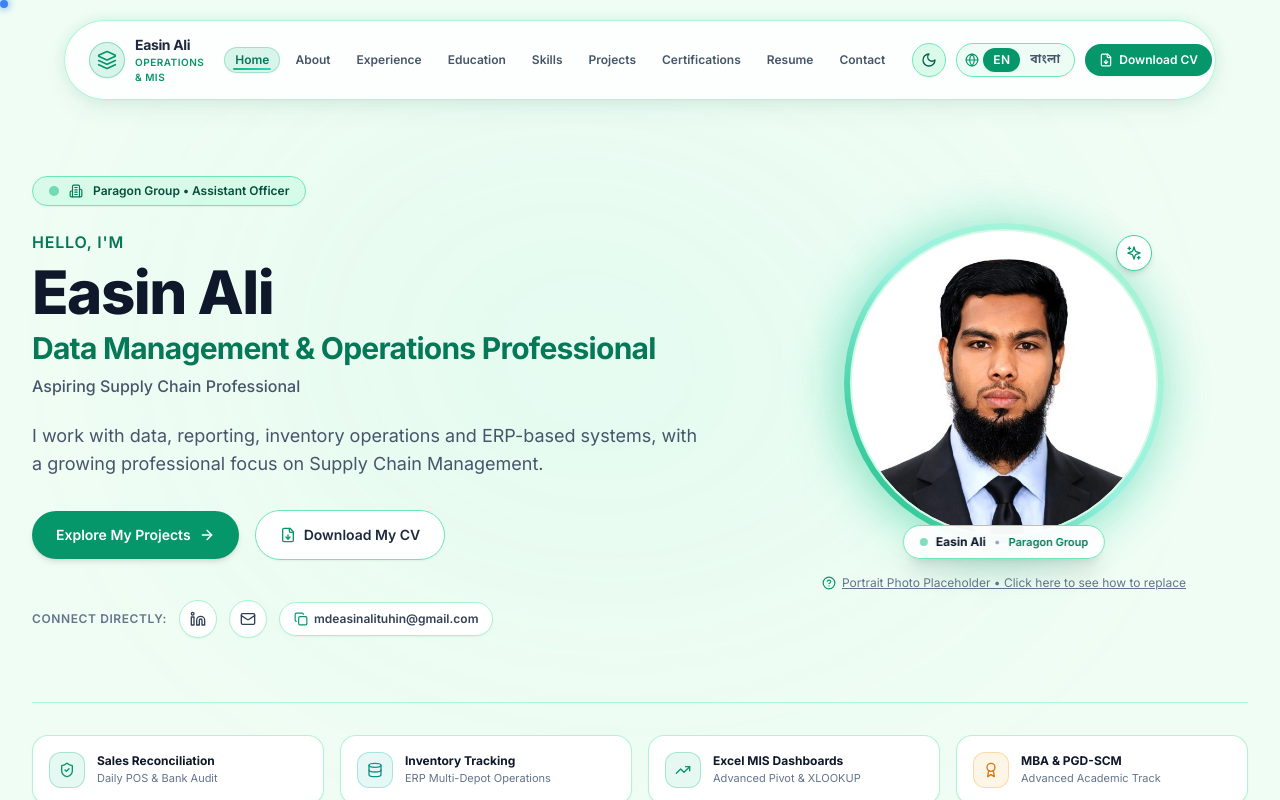
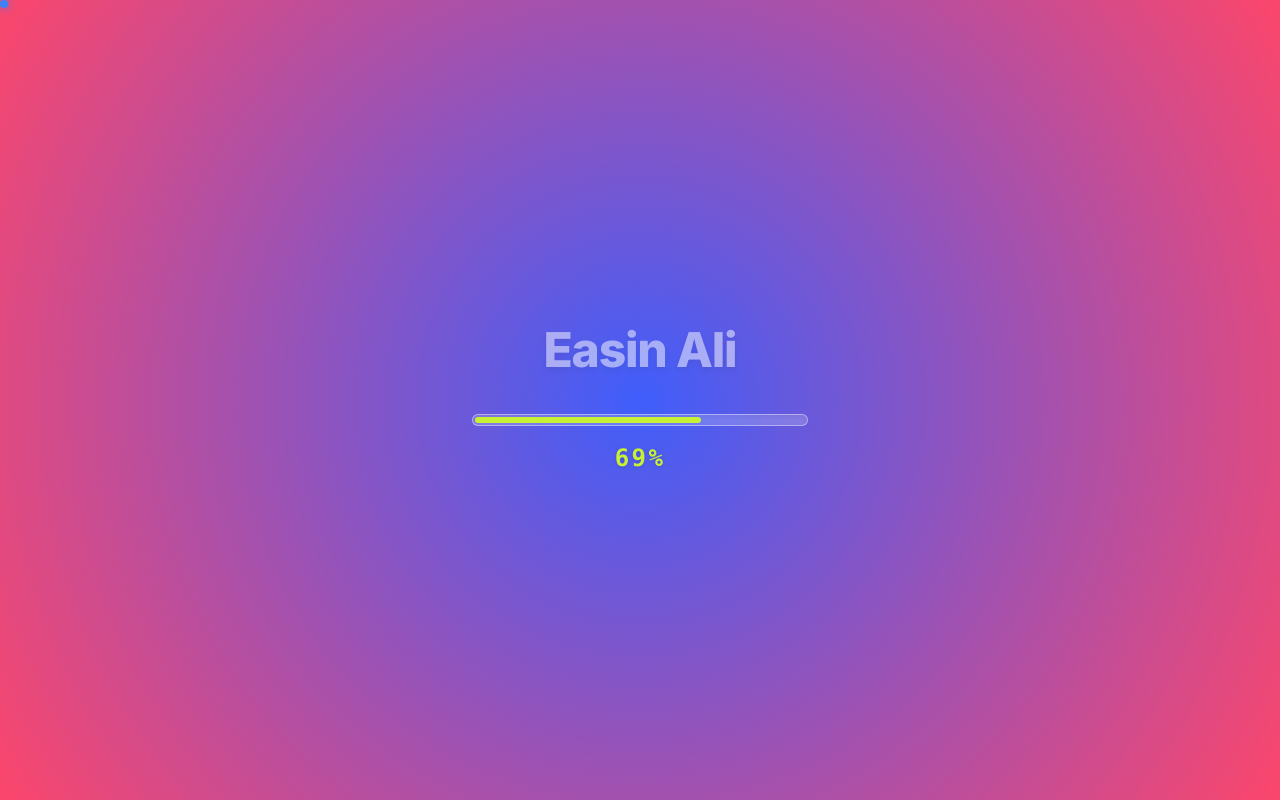
Before and after one commit to Easinali/easin-ali-portfolio, a React (Vite) app: page / in a window 1280 px wide. Shown: the top 800 px of the page. Built offline with nearby package versions, Linux system fonts and the light colour scheme.

Commit message:
feat: 10s name loader, distinct section transitions (comb, vortex, switch, flip, gallery) & radial gradient theme with #C6F135

```diff
--- a/src/App.tsx
+++ b/src/App.tsx
@@ -28,9 +28,9 @@ export const AppContent: React.FC = () => {
     return () => window.removeEventListener('scroll', handleScroll);
   }, []);
 
-  // Continuous Bi-directional Intersection Observer (works both scrolling down and scrolling up)
+  // Continuous Bi-directional Intersection Observer with dynamic individual section animations
   useEffect(() => {
-    const elements = document.querySelectorAll('.section-reveal');
+    const elements = document.querySelectorAll('.section-transition');
     if (!elements.length) return;
 
     const observer = new IntersectionObserver(
@@ -39,15 +39,14 @@ export const AppContent: React.FC = () => {
           if (entry.isIntersecting) {
             entry.target.classList.add('is-visible');
           } else {
-            // Re-trigger animation when scrolled away (bidirectional push transition)
-            // Keep hero visible once initially viewed to avoid flicker at top
+            // Re-trigger animation when scrolled away (bidirectional transition)
             if (!entry.target.classList.contains('hero-wrapper')) {
               entry.target.classList.remove('is-visible');
             }
           }
         });
       },
-      { threshold: 0.12, rootMargin: '-30px 0px -40px 0px' }
+      { threshold: 0.12, rootMargin: '-20px 0px -40px 0px' }
     );
 
     elements.forEach((el) => observer.observe(el));
@@ -60,8 +59,8 @@ export const AppContent: React.FC = () => {
   };
 
   return (
-    <div className="min-h-screen bg-lightGreenBg dark:bg-darkNavy text-slate-800 dark:text-primaryText selection:bg-emerald-500 dark:selection:bg-electricBlue selection:text-white relative transition-colors duration-400">
-      {/* Interactive Loading Screen with Name & Progress bar */}
+    <div className="min-h-screen text-slate-800 dark:text-primaryText selection:bg-[#C6F135] selection:text-slate-900 dark:selection:bg-electricBlue dark:selection:text-white relative transition-colors duration-400">
+      {/* 10-Second Loading Screen with Name and Percentage Counter */}
       <LoadingScreen />
 
       {/* Pinned Scroll Progress Indicator */}
@@ -74,15 +73,50 @@ export const AppContent: React.FC = () => {
       <Navbar />
 
       <main className="pt-8 sm:pt-12">
-        <div className="section-reveal is-visible hero-wrapper"><Hero /></div>
-        <div className="section-reveal"><About /></div>
-        <div className="section-reveal"><Experience /></div>
-        <div className="section-reveal"><Education /></div>
-        <div className="section-reveal"><Skills /></div>
-        <div className="section-reveal"><Projects /></div>
-        <div className="section-reveal"><Certifications /></div>
-        <div className="section-reveal"><ResumeSection /></div>
-        <div className="section-reveal"><Contact /></div>
+        {/* 1. Hero: Classic Smooth Fade Push */}
+        <div className="section-transition transition-hero is-visible hero-wrapper">
+          <Hero />
+        </div>
+
+        {/* 2. About Me: Comb Transition (Staggered Slice & Skew) */}
+        <div className="section-transition transition-comb">
+          <About />
+        </div>
+
+        {/* 3. Experience: Vortex Transition (Swirling 3D Inward Scale) */}
+        <div className="section-transition transition-vortex">
+          <Experience />
+        </div>
+
+        {/* 4. Education: Switch Transition (Z-Depth Layer Switch) */}
+        <div className="section-transition transition-switch">
+          <Education />
+        </div>
+
+        {/* 5. Skills: Flip Transition (3D Card Perspective Flip) */}
+        <div className="section-transition transition-flip">
+          <Skills />
+        </div>
+
+        {/* 6. Projects: Gallery Transition (Cinematic Zoom & Light Reveal) */}
+        <div className="section-transition transition-gallery">
+          <Projects />
+        </div>
+
+        {/* 7. Certifications: Comb Transition */}
+        <div className="section-transition transition-comb">
+          <Certifications />
+        </div>
+
+        {/* 8. Resume: Switch Transition */}
+        <div className="section-transition transition-switch">
+          <ResumeSection />
+        </div>
+
+        {/* 9. Contact: Vortex Transition */}
+        <div className="section-transition transition-vortex">
+          <Contact />
+        </div>
       </main>
 
       <Footer />
--- a/src/components/LoadingScreen.tsx
+++ b/src/components/LoadingScreen.tsx
@@ -13,19 +13,21 @@ export const LoadingScreen: React.FC<LoadingScreenProps> = ({ onFinish }) => {
   const [isDone, setIsDone] = useState(false);
 
   useEffect(() => {
-    // Smooth progress counter up to 100%
+    // 10 Seconds total duration: 100 increments with 100ms interval = 10,000ms
+    const totalDurationMs = 10000;
+    const intervalMs = 100;
+    const totalSteps = totalDurationMs / intervalMs; // 100 steps
+    let currentStep = 0;
+
     const interval = setInterval(() => {
-      setProgress((prev) => {
-        if (prev >= 100) {
-          clearInterval(interval);
-          return 100;
-        }
-        // Random increment between 3 and 10 for organic loading feel
-        const increment = Math.floor(Math.random() * 8) + 4;
-        const next = prev + increment;
-        return next > 100 ? 100 : next;
-      });
-    }, 45);
+      currentStep += 1;
+      const nextProgress = Math.min(100, Math.round((currentStep / totalSteps) * 100));
+      setProgress(nextProgress);
+
+      if (currentStep >= totalSteps) {
+        clearInterval(interval);
+      }
+    }, intervalMs);
 
     return () => clearInterval(interval);
   }, []);
@@ -39,7 +41,7 @@ export const LoadingScreen: React.FC<LoadingScreenProps> = ({ onFinish }) => {
           if (onFinish) onFinish();
         }, 600);
         return () => clearTimeout(finishTimer);
-      }, 300);
+      }, 400);
       return () => clearTimeout(timer);
     }
   }, [progress, onFinish]);
@@ -50,43 +52,30 @@ export const LoadingScreen: React.FC<LoadingScreenProps> = ({ onFinish }) => {
 
   return (
     <div
-      className={`fixed inset-0 z-[9999] flex flex-col items-center justify-center bg-lightGreenBg dark:bg-darkNavy transition-all duration-700 ease-out select-none ${
+      className={`fixed inset-0 z-[9999] flex flex-col items-center justify-center bg-radial-gradient text-white select-none transition-all duration-700 ease-out ${
         isFadingOut ? 'opacity-0 pointer-events-none scale-105' : 'opacity-100'
       }`}
       aria-label="Loading portfolio"
     >
-      {/* Decorative ambient background glows */}
-      <div className="absolute w-72 h-72 rounded-full bg-emerald-400/20 dark:bg-electricBlue/15 blur-3xl pointer-events-none" />
-
       <div className="relative z-10 flex flex-col items-center max-w-sm w-full px-6">
-        {/* Name at the top */}
-        <div className="mb-8 text-center animate-pulse">
-          <span className="text-[11px] font-mono uppercase tracking-[0.25em] text-emerald-700 dark:text-highlightBlue block mb-2 font-semibold">
-            {language === 'bn' ? 'পোর্টফোলিও লোড হচ্ছে' : 'PORTFOLIO INITIALIZING'}
-          </span>
-          <h1 className="text-3xl sm:text-4xl font-extrabold tracking-tight text-slate-900 dark:text-white">
+        {/* Only Name at the top */}
+        <div className="mb-10 text-center animate-pulse">
+          <h1 className="text-4xl sm:text-5xl font-extrabold tracking-tight text-white drop-shadow-md">
             {displayName}
           </h1>
-          <p className="text-xs text-slate-500 dark:text-secondaryText mt-1.5 font-medium">
-            {language === 'bn' ? 'অপারেশনস • এমআইএস • সাপ্লাই চেইন' : 'Operations • MIS Reporting • Supply Chain'}
-          </p>
         </div>
 
         {/* Loading Bar Container */}
-        <div className="w-full bg-emerald-100 dark:bg-navyBlue/90 rounded-full h-2.5 p-0.5 border border-emerald-300/80 dark:border-borderNavy shadow-inner overflow-hidden relative">
+        <div className="w-full bg-white/20 backdrop-blur-md rounded-full h-3 p-0.5 border border-white/40 shadow-inner overflow-hidden relative">
           <div
-            className="h-full rounded-full bg-gradient-to-r from-emerald-500 via-teal-500 to-emerald-400 dark:from-electricBlue dark:via-blue-500 dark:to-highlightBlue transition-all duration-100 ease-out shadow-sm"
+            className="h-full rounded-full bg-[#C6F135] transition-all duration-100 ease-linear shadow-lg"
             style={{ width: `${progress}%` }}
           />
         </div>
 
         {/* Percentage Counter underneath loading bar */}
-        <div className="w-full flex items-center justify-between mt-3 text-xs font-mono">
-          <span className="text-slate-500 dark:text-secondaryText/70 flex items-center gap-1.5 text-[11px]">
-            <span className="w-1.5 h-1.5 rounded-full bg-emerald-500 dark:bg-electricBlue animate-ping" />
-            Loading assets
-          </span>
-          <span className="font-bold text-emerald-800 dark:text-highlightBlue text-sm tracking-wider">
+        <div className="w-full flex items-center justify-center mt-4">
+          <span className="font-mono font-extrabold text-[#C6F135] text-2xl tracking-widest drop-shadow">
             {progress}%
           </span>
         </div>
--- a/src/styles/index.css
+++ b/src/styles/index.css
@@ -8,17 +8,20 @@
     font-family: 'Inter', 'Hind Siliguri', sans-serif;
   }
 
-  /* Default Light Green Theme */
+  /* Default Radial Gradient Background */
   body {
-    background-color: #F0FDF4;
-    color: #064E3B;
+    background: #3F5EFB;
+    background: radial-gradient(circle, rgba(63, 94, 251, 1) 0%, rgba(252, 70, 107, 1) 100%);
+    background-attachment: fixed;
+    color: #101827;
     overflow-x: hidden;
     transition: background-color 0.4s ease, color 0.4s ease;
   }
 
   /* Dark Navy Theme when .dark class is active on html */
   html.dark body {
-    background-color: #101827;
+    background: #101827;
+    background-attachment: fixed;
     color: #FFFFFF;
   }
 }
@@ -119,23 +122,90 @@ html.dark .theme-panel {
   animation: shimmerSweep 2.5s infinite;
 }
 
-/* ══════════════════════════════════════════════
-   BIDIRECTIONAL SECTION PUSH / REVEAL SCROLL ANIMATION
-   ══════════════════════════════════════════════ */
-.section-reveal {
-  opacity: 0.15;
-  transform: translateY(100px) scale(0.96);
-  filter: blur(4px);
-  transition: opacity 0.85s cubic-bezier(0.16, 1, 0.3, 1),
-              transform 0.85s cubic-bezier(0.16, 1, 0.3, 1),
-              filter 0.85s cubic-bezier(0.16, 1, 0.3, 1);
-  will-change: opacity, transform, filter;
+/* Custom background class */
+.bg-radial-gradient {
+  background: #3F5EFB;
+  background: radial-gradient(circle, rgba(63, 94, 251, 1) 0%, rgba(252, 70, 107, 1) 100%);
+  background-attachment: fixed;
 }
 
-.section-reveal.is-visible {
+/* ══════════════════════════════════════════════
+   DISTINCT SECTION TRANSITIONS: COMB, VORTEX, SWITCH, FLIP, GALLERY
+   ══════════════════════════════════════════════ */
+
+/* General base for section transitions */
+.section-transition {
+  opacity: 0.05;
+  will-change: opacity, transform, filter;
+  transition: opacity 1s cubic-bezier(0.16, 1, 0.3, 1),
+              transform 1s cubic-bezier(0.16, 1, 0.3, 1),
+              filter 1s cubic-bezier(0.16, 1, 0.3, 1);
+}
+
+/* 1. Comb Effect: Slides in with a slicing horizontal & vertical stagger */
+.transition-comb {
+  transform: translateY(120px) translateX(-40px) skewX(-3deg);
+  filter: blur(8px);
+}
+.transition-comb.is-visible {
+  opacity: 1;
+  transform: translateY(0) translateX(0) skewX(0);
+  filter: blur(0);
+}
+
+/* 2. Vortex Effect: Swirls & rotates with scale */
+.transition-vortex {
+  transform: translateY(120px) rotate(-6deg) scale(0.85);
+  filter: blur(10px);
+}
+.transition-vortex.is-visible {
+  opacity: 1;
+  transform: translateY(0) rotate(0deg) scale(1);
+  filter: blur(0);
+}
+
+/* 3. Switch Effect: Depth layer switch from background */
+.transition-switch {
+  transform: perspective(1000px) translateZ(-250px) translateY(100px);
+  filter: blur(6px);
+}
+.transition-switch.is-visible {
+  opacity: 1;
+  transform: perspective(1000px) translateZ(0) translateY(0);
+  filter: blur(0);
+}
+
+/* 4. Flip Effect: 3D X-axis Card Flip */
+.transition-flip {
+  transform: perspective(1200px) rotateX(35deg) translateY(90px);
+  filter: blur(6px);
+}
+.transition-flip.is-visible {
+  opacity: 1;
+  transform: perspective(1200px) rotateX(0deg) translateY(0);
+  filter: blur(0);
+}
+
+/* 5. Gallery Effect: Smooth cinematic Zoom & Curtain reveal */
+.transition-gallery {
+  transform: scale(0.9) translateY(110px);
+  filter: blur(8px) brightness(0.7);
+}
+.transition-gallery.is-visible {
+  opacity: 1;
+  transform: scale(1) translateY(0);
+  filter: blur(0) brightness(1);
+}
+
+/* Hero Section Entrance */
+.transition-hero {
+  transform: translateY(60px) scale(0.96);
+  filter: blur(4px);
+}
+.transition-hero.is-visible {
   opacity: 1;
   transform: translateY(0) scale(1);
-  filter: blur(0px);
+  filter: blur(0);
 }
 
 /* Custom cursor */
--- a/tailwind.config.js
+++ b/tailwind.config.js
@@ -18,15 +18,20 @@ export default {
         primaryText: '#FFFFFF',
         secondaryText: '#CBD5E1',
 
+        // Custom Vibrant Theme tokens
+        limeHighlight: '#C6F135',
+        radialBlue: '#3F5EFB',
+        radialPink: '#FC466B',
+
         // Light Green theme tokens
-        lightGreenBg: '#F0FDF4',      // Soft mint green background
-        lightGreenPanel: '#ECFDF5',   // Slightly deeper panel
+        lightGreenBg: '#C6F135',      // Lime vibrant background
+        lightGreenPanel: '#d4f558',   // Slightly deeper panel
         lightGreenCard: '#FFFFFF',    // Clean card surface
-        lightGreenBorder: '#A7F3D0',  // Soft emerald border
-        lightGreenText: '#064E3B',    // Forest green dark text
-        lightGreenMuted: '#335343',   // Muted green text
-        emeraldAccent: '#059669',     // Emerald accent
-        emeraldHighlight: '#10B981',  // Bright emerald
+        lightGreenBorder: '#aee81e',  // Lime border
+        lightGreenText: '#101827',    // High-contrast dark text
+        lightGreenMuted: '#374151',   // Muted text
+        emeraldAccent: '#C6F135',     // Accent
+        emeraldHighlight: '#C6F135',  // Highlight
       },
       fontFamily: {
         sans: ['Inter', 'Hind Siliguri', 'sans-serif'],
```
